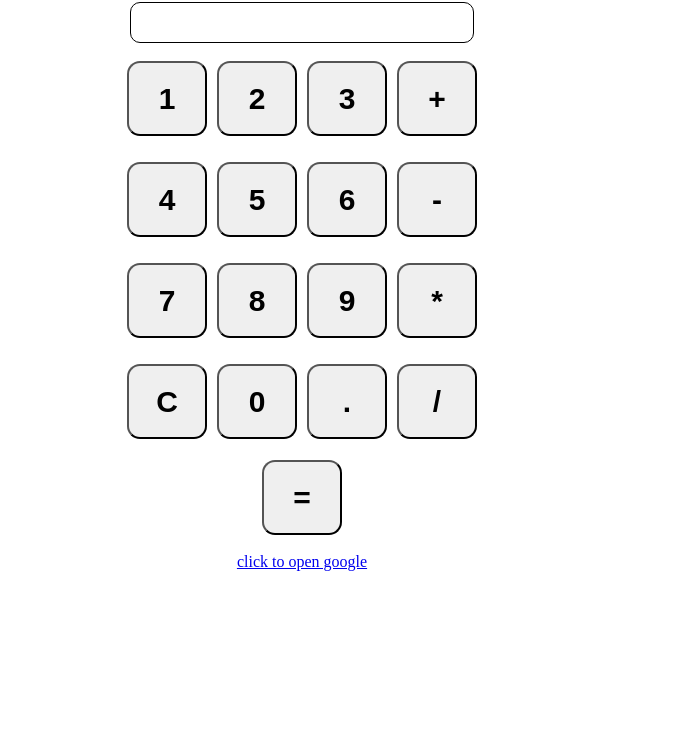
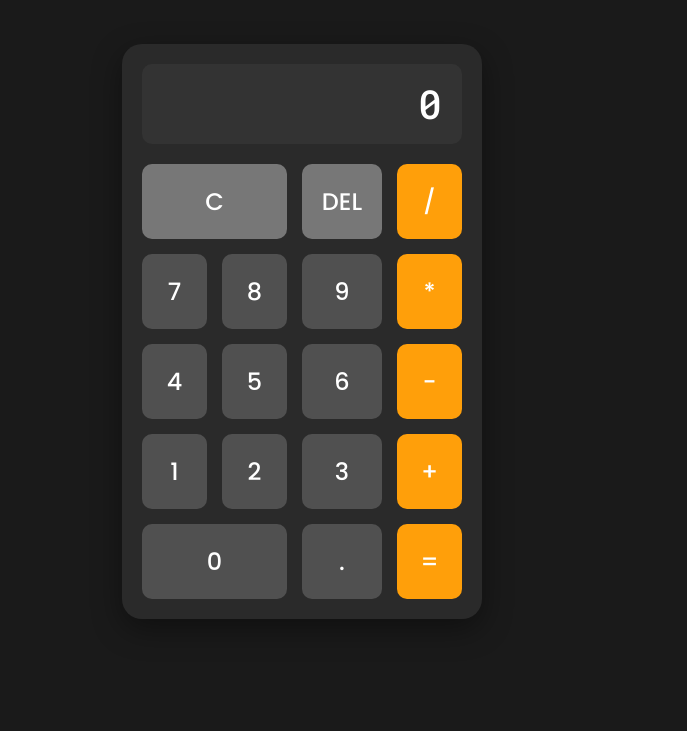
Before and after one commit to paras941/A-Simple-Calculator, a plain HTML site: page calculator.html in a window 1280 px wide. Shown: the part 69-800 px from the top of the page, without its empty margins (338-1025 px from the left). Drawn offline with Linux system fonts and the light colour scheme.

Commit message:
A-SIMPLE-CALCULATOR

```diff
--- a/calculator.css
+++ b/calculator.css
@@ -1,60 +1,84 @@
-*{
-    margin: 0px;
-    padding: 5px 10px;
+* {
+    margin: 0;
+    padding: 0;
+    box-sizing: border-box;
 }
 
-body{
-    background: linear-gradient(rgb(209, 211, 211));
-}
-.container{
-        border: 2px solid black;
-        font-family: cursive;
-        border-radius: 60px;
-        background-color: lightblue;
-        color: white;
-        text-align: center;
-        width: 600px;
-        position: relative;
-        left: 350px;
-        margin-bottom: 4px;
-}
-
-.input{
-    font-size: 25px;
-    border: 1px solid black;
-    border-radius: 10px;
+body {
+    display: flex;
+    justify-content: center;
+    align-items: center;
+    min-height: 100vh;
+    background: #1a1a1a;
+    font-family: 'Poppins', sans-serif;
 }
 
 
-.box{
-    display: flex;
-    justify-content: center;
-    align-items: center;
-    border-radius: 10px;
-
- }
-
-.buttons{
-     height: 75px;
-     width: 80px;
-     margin: 3px;
-     font-size: 30px;
-     font-weight: bold;
-     cursor: pointer;
-     border-radius: 13px;
+.calculator-body {
+    width: 100%;
+    max-width: 360px;
+    background: #2a2a2a;
+    border-radius: 20px;
+    padding: 20px;
+    box-shadow: 0 10px 30px rgba(0, 0, 0, 0.4);
 }
 
-p{
-    color: blue;
-    text-decoration: underline;
+.display {
+    width: 100%;
+    height: 80px;
+    margin-bottom: 20px;
+    padding: 20px;
+    background: #333;
+    border: none;
+    border-radius: 10px;
+    font-family: 'Roboto Mono', monospace;
+    font-size: 2.5rem;
+    color: white;
+    text-align: right;
+    font-weight: 500;
 }
 
 
-.center{
-     /* background-color: red; */
-     /* border: 2px solid black ; */
-     display: flex;
-     align-items: center;
-     flex-direction: column;
-     gap: 10px;
+.buttons-grid {
+    display: grid;
+    grid-template-columns: repeat(4, 1fr);
+    gap: 15px;
 }
+
+.btn {
+    padding: 20px;
+    font-size: 1.5rem;
+    font-weight: 500;
+    font-family: 'Poppins', sans-serif;
+    border: none;
+    border-radius: 10px;
+    cursor: pointer;
+    background: #505050;
+    color: white;
+    transition: all 0.1s ease;
+}
+
+
+.btn:hover {
+    opacity: 0.8;
+}
+
+.btn:active {
+    transform: scale(0.95);
+    box-shadow: inset 0 2px 4px rgba(0, 0, 0, 0.3);
+}
+
+
+.special {
+    background: #777;
+}
+
+.operator,
+.equals {
+    background: #ff9f0a;
+    color: white;
+}
+
+.span-2 {
+    grid-column: span 2;
+}
--- a/calculator.html
+++ b/calculator.html
@@ -3,54 +3,44 @@
 <head>
     <meta charset="UTF-8">
     <meta name="viewport" content="width=device-width, initial-scale=1.0">
-    <title>CALCULATOR</title>
-     <link rel="stylesheet" href="calculator.css">
-    <script defer src="calculator.js"></script>
-
+    <title>Modern Calculator</title>
+    <link rel="preconnect" href="https://fonts.googleapis.com">
+    <link rel="preconnect" href="https://fonts.gstatic.com" crossorigin>
+    <link href="https://fonts.googleapis.com/css2?family=Poppins:wght@400;500&family=Roboto+Mono:wght@500&display=swap" rel="stylesheet">
+    <link rel="stylesheet" href="calculator.css">
 </head>
 <body>
-   <h1 class="container">A SIMPLE CALCULATOR </h1>
-   <!-- boxes -->
-    <div class="box">
-    <!-- <input type="text" id ="display"> -->
-    <input class="input" type="text" id="display" readonly>
 
+    <div class="calculator-body">
+
+        <input class="display" type="text" id="display" readonly>
+
+        <div class="buttons-grid">
+            <button class="btn special span-2">C</button>
+            <button class="btn special">DEL</button>
+            <button class="btn operator">/</button>
+
+            <button class="btn">7</button>
+            <button class="btn">8</button>
+            <button class="btn">9</button>
+            <button class="btn operator">*</button>
+
+            <button class="btn">4</button>
+            <button class="btn">5</button>
+            <button class="btn">6</button>
+            <button class="btn operator">-</button>
+
+            <button class="btn">1</button>
+            <button class="btn">2</button>
+            <button class="btn">3</button>
+            <button class="btn operator">+</button>
+
+            <button class="btn span-2">0</button>
+            <button class="btn">.</button>
+            <button class="btn equals">=</button>
+        </div>
     </div>
-     <div class="center">
-    <div>
-   <button class="buttons" >1</button>
-   <button class="buttons">2</button>
-   <button class="buttons">3</button>
-    <button class="buttons">+</button>
 
-   </div>
-
-   <div>
-    <button class="buttons">4</button>
-   <button class="buttons">5</button>
-   <button class="buttons">6</button>
-   <button class="buttons ">-</button>
-   </div>
-
-   <div>
-    <button class="buttons">7</button>
-   <button class="buttons">8</button>
-   <button class="buttons">9</button>
-   <button class="buttons ">*</button>
-   </div>
-
-   <div>
-    <button class="buttons">C</button>
-   <button class="buttons">0</button>
-   <button class="buttons">.</button>
-   <button class="buttons ">/</button>
-   <!-- <button class="buttons">=</button> -->
-   </div>
-
-   <button class="buttons equal">=</button>
-
-   <div>
-    <a href="http://www.google.com">click to open google </a>
-   </div>
+    <script defer src="calculator.js"></script>
 </body>
 </html>
--- a/calculator.js
+++ b/calculator.js
@@ -2,31 +2,54 @@ let expr = "";
 const display = document.getElementById("display");
 
 
-document.querySelectorAll("button").forEach((btn) => {
+document.querySelectorAll(".btn").forEach((btn) => {
   btn.addEventListener("click", () => handle(btn.textContent.trim()));
 });
 
 function handle(value) {
-  if (value === "=") {
-    calculate();
-    return;
+  switch (value) {
+    case "=":
+      calculate();
+      break;
+    case "C":
+      expr = "";
+      render();
+      break;
+    case "DEL":
+
+      expr = expr.slice(0, -1);
+      render();
+      break;
+    default:
+
+      expr += value;
+      render();
+      break;
   }
-  if (value === "C") {
-    expr = "";
-    render();
+}
+
+function calculate() {
+
+  if (expr === "") {
     return;
   }
 
-  expr += value;
-  render();
-}
-
-function calculate() {
   try {
 
     const result = eval(expr);
-    expr = (result !== undefined) ? String(result) : "";
+
+
+    if (!isFinite(result)) {
+      expr = "";
+      display.value = "Error";
+      return;
+    }
+
+
+    expr = String(result);
+
   } catch {
+
     expr = "";
     display.value = "Error";
     return;
@@ -35,5 +58,9 @@ function calculate() {
 }
 
 function render() {
-  display.value = expr;
+
+  display.value = (expr === "") ? "0" : expr;
 }
+
+
+render();
```
